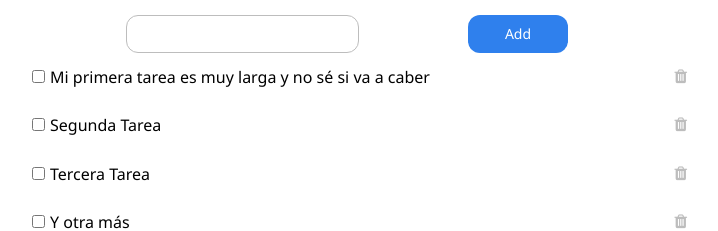
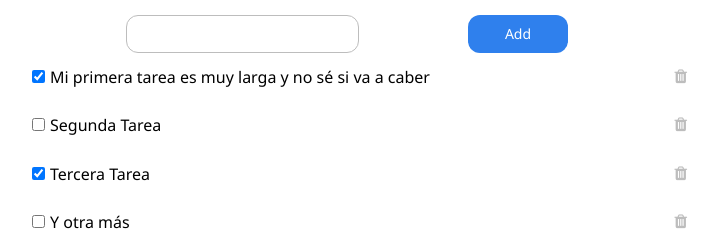
Before and after one commit to LauraMoreaux/Challenge_1, a React (Create React App) app: page / in a window 1280 px wide. Shown: the part 212-443 px from the top of the page, without its empty margins (293-1011 px from the left). Built offline with nearby package versions, Linux system fonts and the light colour scheme.

Commit message:
First attemp chechbox change state

```diff
--- a/src/App.js
+++ b/src/App.js
@@ -19,10 +19,10 @@ function App() {
 
   //State
   const [data, updateTasks] = useState([
-    { id: 1, name: "Mi primera tarea es muy larga y no sé si va a caber", completed: false },
-    { id: 2, name: "Segunda Tarea", completed: false },
-    { id: 3, name: "Tercera Tarea", completed: false },
-    { id: 4, name: "Y otra más", completed: false },
+    { id: 1, name: "Mi primera tarea es muy larga y no sé si va a caber", checked: true },
+    { id: 2, name: "Segunda Tarea", checked: false },
+    { id: 3, name: "Tercera Tarea", checked: true },
+    { id: 4, name: "Y otra más", checked: false },
   ])
 
   const [filter, setFilter] = useState('All');
@@ -34,7 +34,7 @@ function App() {
       <ListTasks
         id={task.id}
         name={task.name}
-        completed={task.completed}
+        completed={task.checked}
         key={task.id}
       />
     ));
@@ -54,13 +54,17 @@ function App() {
     console.log('Estoy intentando añadir otra', newData);
     const newTask = {id: data.length + 1,
                     name: newData,
-                    completed: false};
+                    checked: false};
     updateList(newTask)
   }
 
   // To update state and re render
-  const updateList = (newTask) =>{
+  const updateList = (newTask) => {
     updateTasks(data => [...data, newTask]);
+  }
+
+  const updateState = (id) => {
+    console.log("Voy a modificar el estado a de este", id);
   }
 
   // To erase all tasks
@@ -83,7 +87,7 @@ function App() {
             </nav>
             <InputFilters addNewTask={addNewTask}/>
             <main>
-                <ListTasks tasks={taskList}/>
+                <ListTasks tasks={taskList} updateState={updateState}/>
                 <DeleteTasks resetAll={resetAll}/>
             </main>
           </div>
--- a/src/components/taskCard.js
+++ b/src/components/taskCard.js
@@ -1,10 +1,15 @@
 import React from 'react';
 import '../stylesheets/_index.scss';
 
+const handleCheckbox = (ev) => {
+    console.log("Este checkbox se ha pulsado", ev.target.checked, ev.target.id)
+}
+
 function TaskCard (props) {
+    const state = props.completed;
     return (
         <li className="taskList__li">
-            <input type="checkbox" defaultChecked={props.completed} id={props.id} className="checkbox"/>
+            <input type="checkbox" onChange={handleCheckbox} checked={state} id={props.id} className="checkbox"/>
             <label htmlFor={props.id}>{props.name}</label>
             <i className="fa task__fa fa-trash"></i>
         </li>
```
